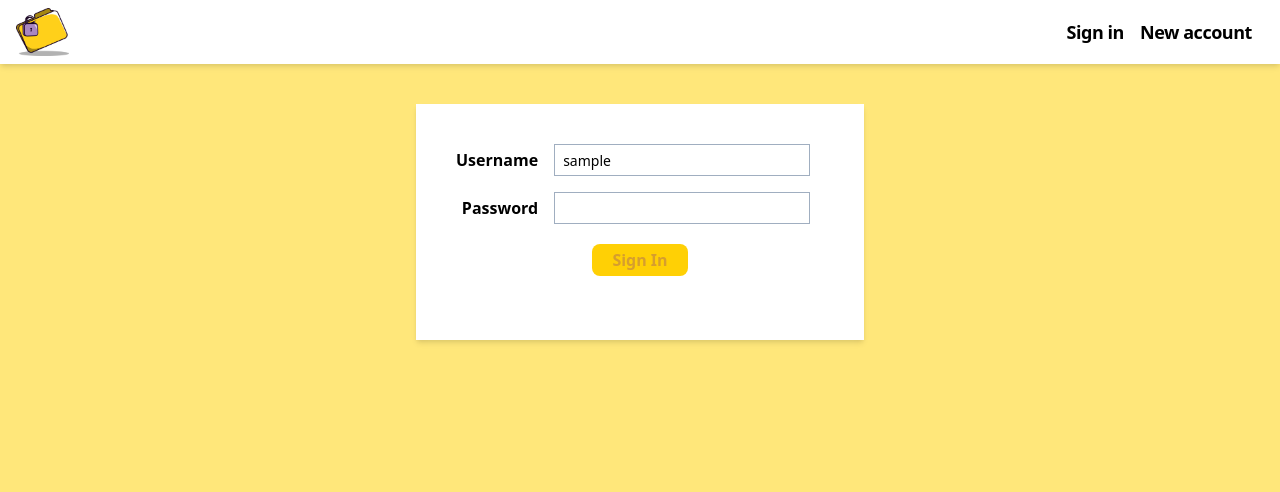
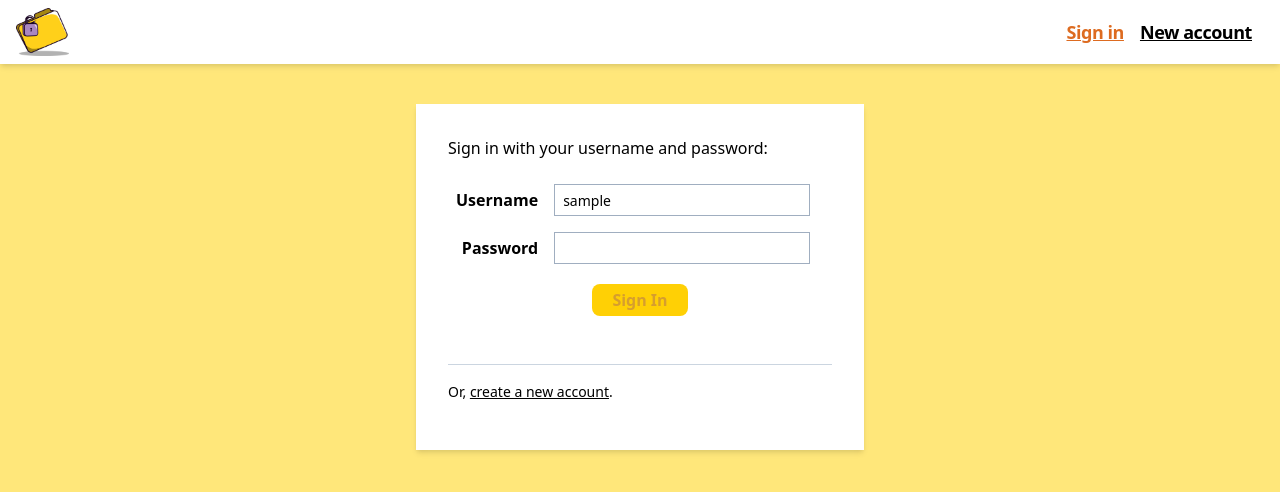
Before and after one commit to smallbets/userbase, a React app: page /#sign-in in a window 1280 px wide. Shown: the top 492 px of the page. Built offline with nearby package versions, Linux system fonts and the light colour scheme; sample sign-in values are in the browser's storage.

Commit message:
Add descriptions on each form

```diff
--- a/src/client/App.jsx
+++ b/src/client/App.jsx
@@ -43,18 +43,12 @@ class App extends Component {
   // this auto redirects to an appropriate view based on current state
   handleAutoRedirects() {
     const { key } = this.state
-
     const session = userLogic.getSession()
-
-    const isFirstTimeVisit = !session
-    const userMustLogInAgain = session && !session.signedIn
+    const userMustLogInAgain = !session || !session.signedIn
     const userHasActiveSession = session && session.signedIn
 
-    if (!displaySignInForm() && isFirstTimeVisit) {
-      // if the user is visiting the app for the very first time, redirect to the sign-up form
-      window.location.hash = 'sign-up'
-    } else if (!displaySignUpForm() && userMustLogInAgain) {
-      // if the user is logged out, but had a session in the past, redirect to the sign-in form
+    if (!displaySignUpForm() && userMustLogInAgain) {
+      // if the user is logged out, redirect to the sign-in form
       window.location.hash = 'sign-in'
     } else if (userHasActiveSession && !key) {
       // if the user is logged in, but the browser doesn't have a key for the user, redirect to the save-key form
@@ -145,13 +139,13 @@ class App extends Component {
           <div className='flex-1 text-right tracking-tight mr-5'>
             {!userHasActiveSession
               ? <ul>
-                <li className='inline-block ml-4'><a className='hover:underline' href='#sign-in'>Sign in</a></li>
-                <li className='inline-block ml-4'><a className='hover:underline' href='#sign-up'>New account</a></li>
+                <li className='inline-block ml-4'><a className={mode === 'sign-in' ? 'text-orange-600' : ''} href='#sign-in'>Sign in</a></li>
+                <li className='inline-block ml-4'><a className={mode === 'sign-up' ? 'text-orange-600' : ''} href='#sign-up'>New account</a></li>
               </ul>
               : <ul>
                 <li className='inline-block ml-4 font-light'>{session.username}</li>
-                <li className='inline-block ml-4'><a className='fa-key hover:underline' href='#show-key'></a></li>
-                <li className='inline-block ml-4'><a className='hover:underline' href='#' onClick={this.handleSignOut}>Sign out</a></li>
+                <li className='inline-block ml-4'><a className={'fa-key no-underline ' + (mode === 'show-key' ? 'text-orange-600' : '')} href='#show-key'></a></li>
+                <li className='inline-block ml-4'><a href='#' onClick={this.handleSignOut}>Sign out</a></li>
               </ul>
             }
           </div>
--- a/src/client/components/User/SaveKey.jsx
+++ b/src/client/components/User/SaveKey.jsx
@@ -41,6 +41,8 @@ class SaveKey extends PureComponent {
       <form>
         <div className='container content'>
 
+          <div className="font-normal mb-4">Finish signing in by providing your secret key:</div>
+
           <div className='table min-w-full'>
 
             <div className='table-row min-w-full'>
@@ -50,7 +52,7 @@ class SaveKey extends PureComponent {
                   type='text'
                   autoComplete='off'
                   onChange={this.handleInputChange}
-                  placeholder='Paste key here'
+                  placeholder='Paste your secret key here'
                 />
               </div>
             </div>
@@ -70,6 +72,8 @@ class SaveKey extends PureComponent {
               {error}
             </div>
           </div>
+          <hr className='border border-t-0 border-gray-400 mt-4 mb-4' />
+          <div className="font-normal mb-4 text-sm text-gray-800">You received your secret key when you created your account. You can also find your key by signing in from a device you used before.</div>
         </div>
 
       </form>
--- a/src/client/components/User/ShowKey.jsx
+++ b/src/client/components/User/ShowKey.jsx
@@ -16,11 +16,13 @@ class ShowKey extends Component {
     return (
       <div className='container content'>
 
+        <div className="font-normal mb-4">Your secret key:</div>
+
         <div className='table'>
 
           <div className='table-row'>
             <div className='table-cell p-0'>
-              <div className='font-light text-sm p-0 select-all font-mono'>
+              <div className='font-light text-sm p-0 select-all font-mono text-red-600'>
                 {this.props.keyString}
               </div>
             </div>
@@ -36,8 +38,7 @@ class ShowKey extends Component {
               onClick={() => {
                 copy(this.props.keyString)
                 this.setState({ showCopiedMessage: true })
-              }
-              }
+              }}
             />
             <input
               className='btn-cancel w-24 ml-4'
@@ -50,6 +51,8 @@ class ShowKey extends Component {
             {this.state.showCopiedMessage && <div className='message'>Key copied to clipboard</div>}
           </div>
         </div>
+        <hr className='border border-t-0 border-gray-400 mt-4 mb-4' />
+        <div className="font-normal mb-4 text-sm">Store this key somewhere safe. You will need your secret key to sign in on other devices.</div>
       </div>
     )
   }
--- a/src/client/components/User/UserForm.jsx
+++ b/src/client/components/User/UserForm.jsx
@@ -46,6 +46,7 @@ class UserForm extends Component {
 
   render() {
     const { username, password, error, loading } = this.state
+    const { formType } = this.props
 
     const disabled = !username || !password
 
@@ -53,6 +54,11 @@ class UserForm extends Component {
       <form onSubmit={this.handleSubmit}>
 
         <div className='container content'>
+
+          {formType === 'Sign In'
+            ? <div className="font-normal mb-4">Sign in with your username and password:</div>
+            : <div className="font-normal mb-4">Create a new account:</div>
+          }
 
           <div className='table'>
 
@@ -91,7 +97,7 @@ class UserForm extends Component {
                 : <input
                   className='btn w-24'
                   type='submit'
-                  value={this.props.formType}
+                  value={formType}
                   disabled={disabled}
                 />
               }
@@ -99,6 +105,11 @@ class UserForm extends Component {
 
             <div className='error'>{error}</div>
           </div>
+
+          {formType === 'Sign In' && <div>
+            <hr className='border border-t-0 border-gray-400 mt-4 mb-4' />
+            <div className="font-normal mb-4 text-sm">Or, <a href='#sign-up'>create a new account</a>.</div>
+          </div>}
 
         </div>
 
--- a/src/client/style.css
+++ b/src/client/style.css
@@ -22,6 +22,14 @@
 
 body {
   @apply bg-primary;
+}
+
+a {
+  @apply underline;
+}
+
+a:hover {
+  @apply text-orange-700;
 }
 
 .btn {
```
